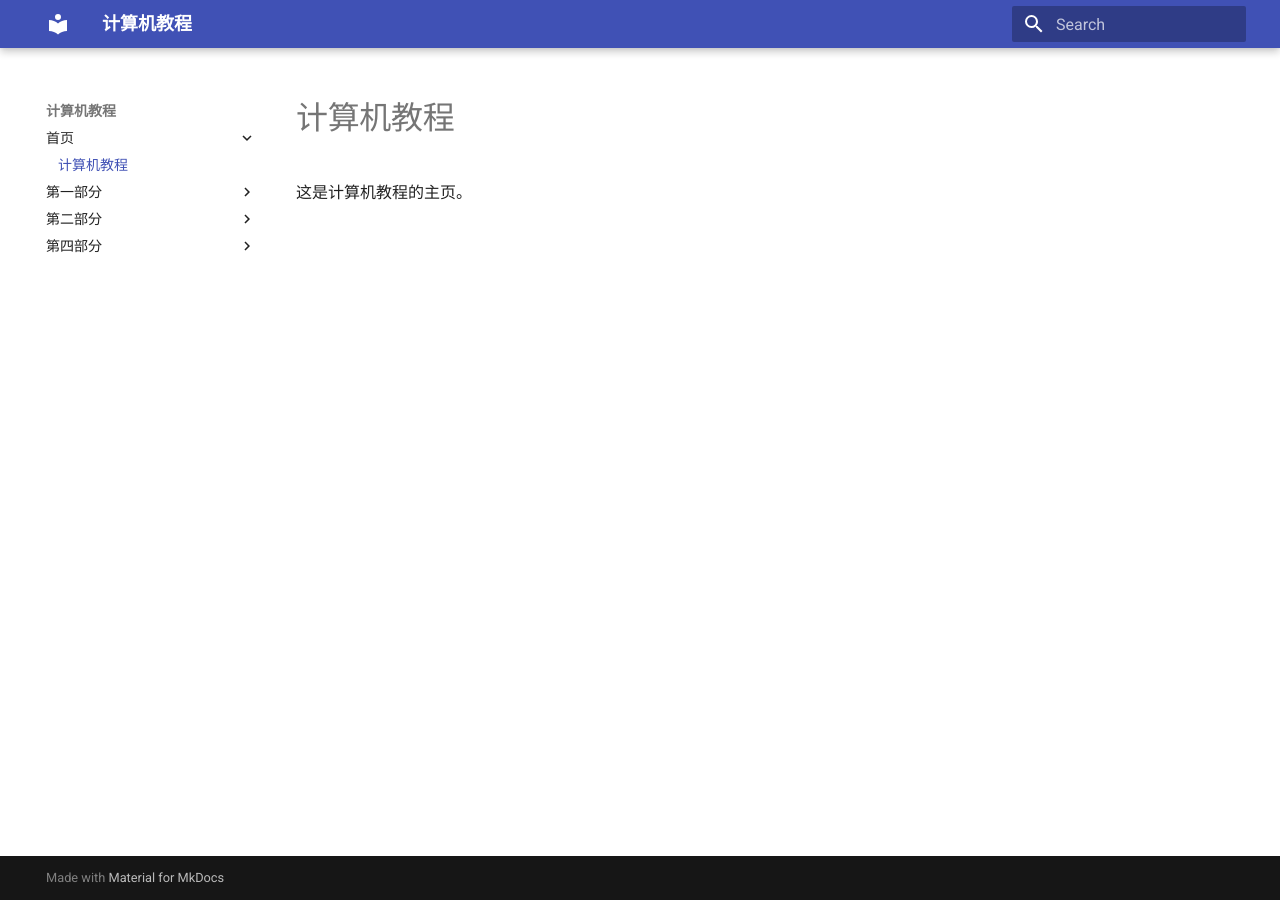
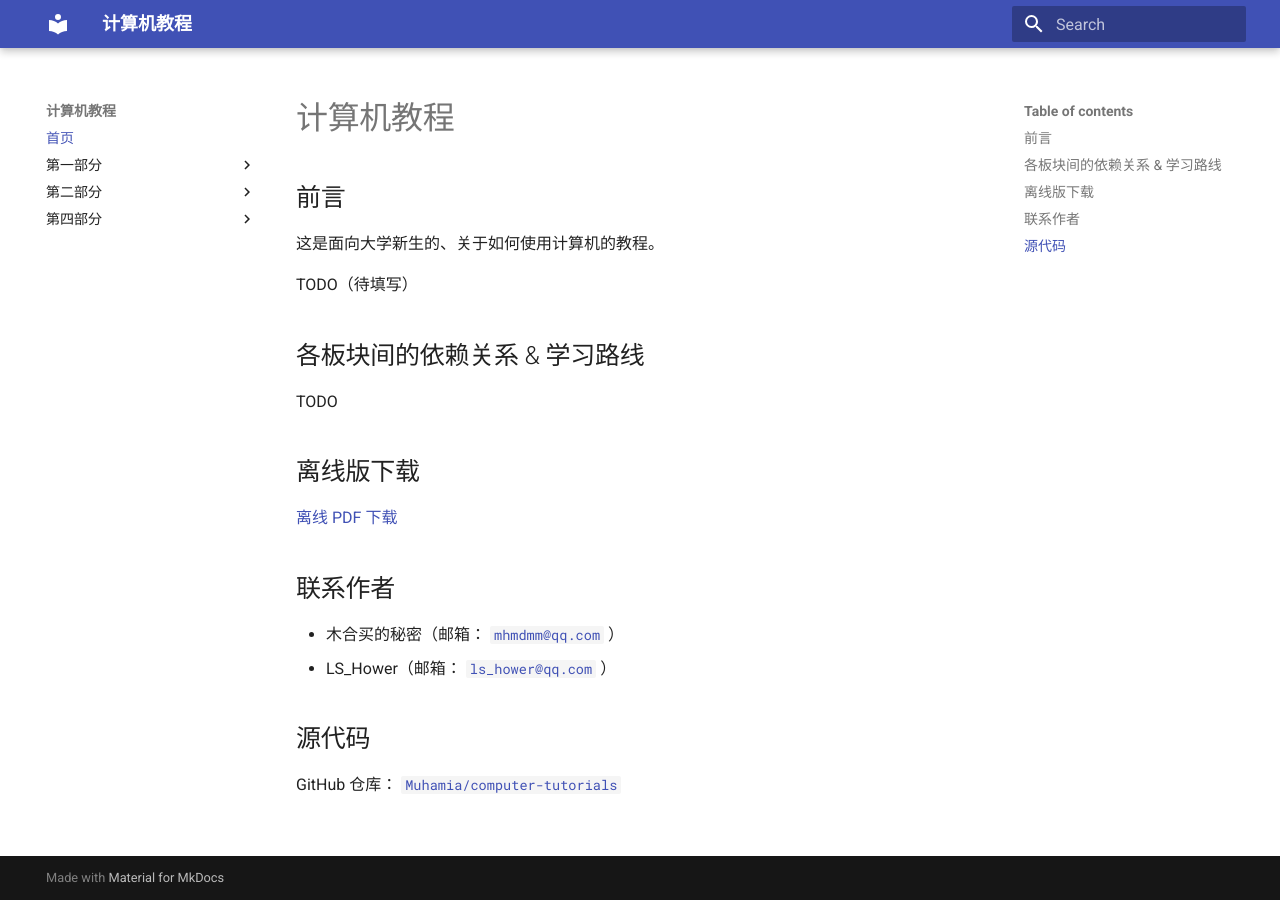
Before and after one commit to Muhamia/computer-tutorials, an MkDocs documentation site: the page built from docs/index.md, in a window 1280 px wide. Built offline with MkDocs 1.6.1 and Material for MkDocs 9.7.7, drawn with Linux system fonts in a browser that asks for light colours.

Commit message:
Transfer introduction information

```diff
--- a/docs/index.md
+++ b/docs/index.md
@@ -1,3 +1,24 @@
 # 计算机教程
 
-这是计算机教程的主页。
+## 前言
+
+这是面向大学新生的、关于如何使用计算机的教程。
+
+TODO（待填写）
+
+## 各板块间的依赖关系 & 学习路线
+
+TODO
+
+## 离线版下载
+
+[离线 PDF 下载](https://github.com/Muhamia/computer-tutorials/releases)
+
+## 联系作者
+
+- 木合买的秘密（邮箱： [`mhmdmm@qq.com`](mailto:mhmdmm@qq.com) ）
+- LS_Hower（邮箱： [`ls_hower@qq.com`](mailto:ls_hower@qq.com) ）
+
+## 源代码
+
+GitHub 仓库： [`Muhamia/computer-tutorials`](https://github.com/Muhamia/computer-tutorials)
--- a/mkdocs.yml
+++ b/mkdocs.yml
@@ -7,8 +7,7 @@ theme:
 
 nav:
 
-  - 首页:
-      - index.md
+  - 首页: index.md
 
   - 第一部分:
       - 01-computer-basics/index.md
```
Also changed, not shown: README.md (+4 -26 lines).
